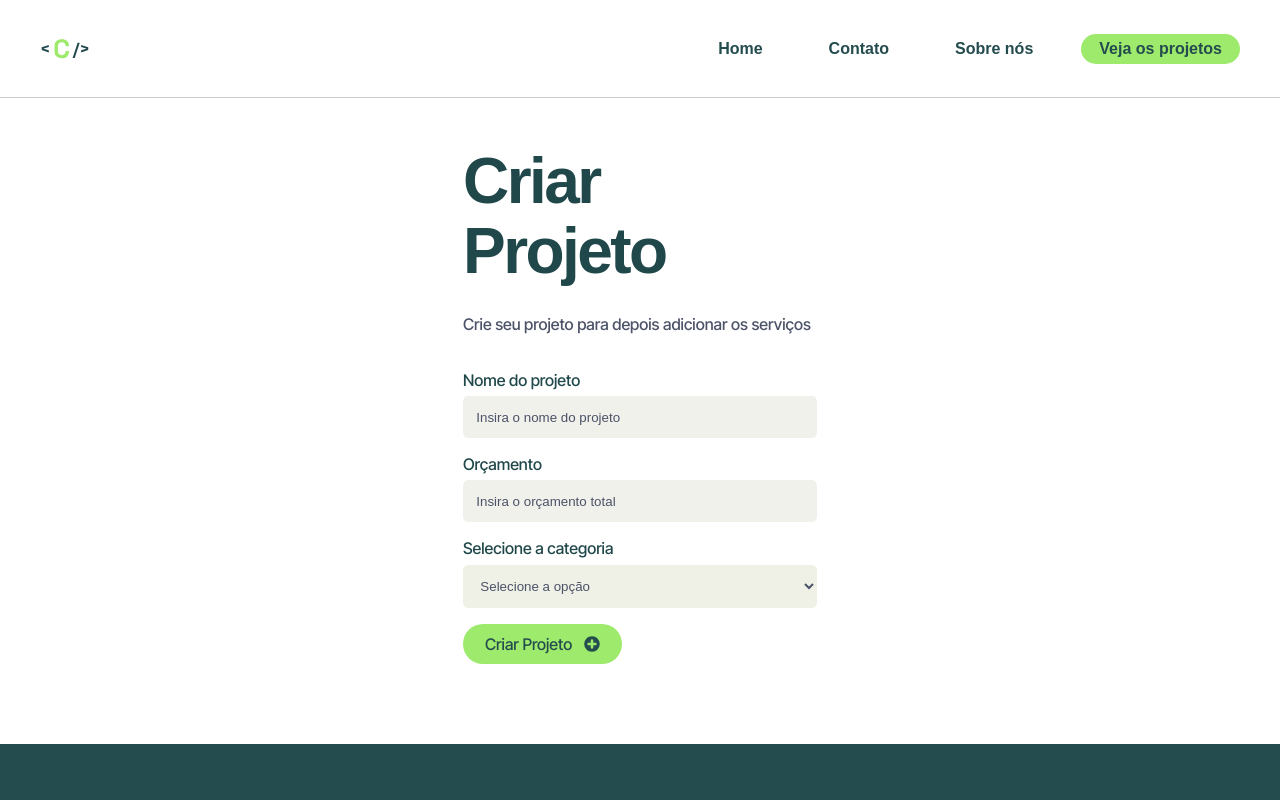
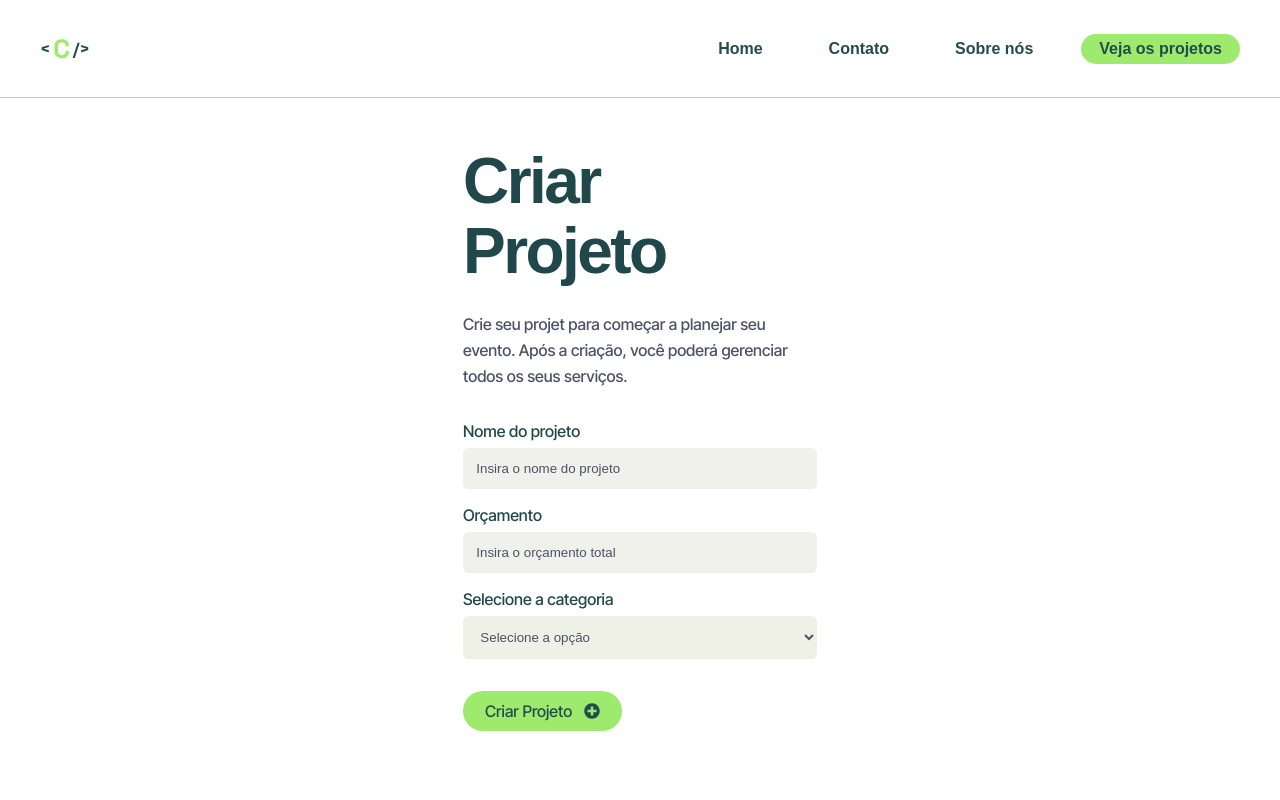
Before and after one commit to thisdev-davi/costs, a React (Create React App) app: page /newproject in a window 1280 px wide. Shown: the top 800 px of the page. Built offline with nearby package versions, Linux system fonts and the light colour scheme; a web font is replaced by a local one.

Commit message:
retoques

```diff
--- a/src/components/form/SubmiteButton.module.css
+++ b/src/components/form/SubmiteButton.module.css
@@ -4,6 +4,7 @@
     justify-content: center;
     gap: 12px;
 
+    margin-top: 1em;
     border: none;
     cursor: pointer;
     font: inherit;
--- a/src/components/pages/NewProject.js
+++ b/src/components/pages/NewProject.js
@@ -6,8 +6,8 @@ function NewProject() {
     return(
         <div className={styles.newproject_container}>
             <h1>Criar Projeto</h1>
-            <p>Crie seu projeto para depois adicionar os serviços</p>
-            <ProjectForm btnText="Criar Projeto" />
+            <p>Crie seu projet para começar a planejar seu evento. Após a criação, você poderá gerenciar todos os seus serviços.</p>
+            <ProjectForm btnText="Criar     Projeto" />
         </div>
     )
 }
```
Also changed, not shown: 1 other file (tests, documents, lock files or other folders).
